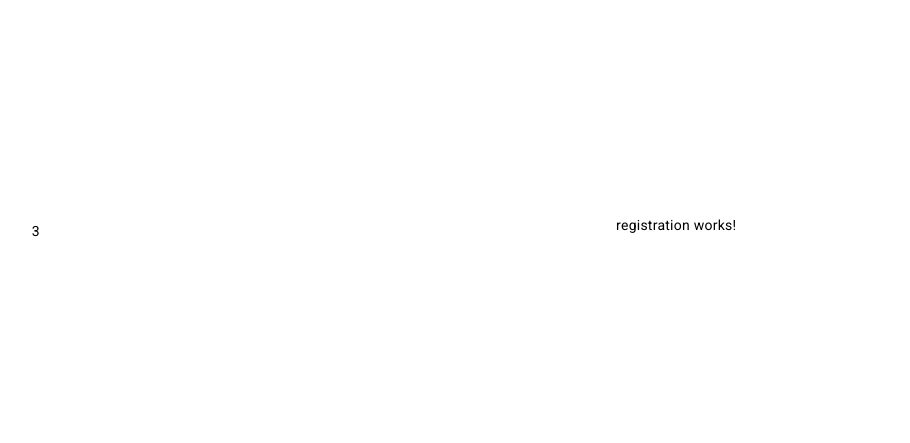
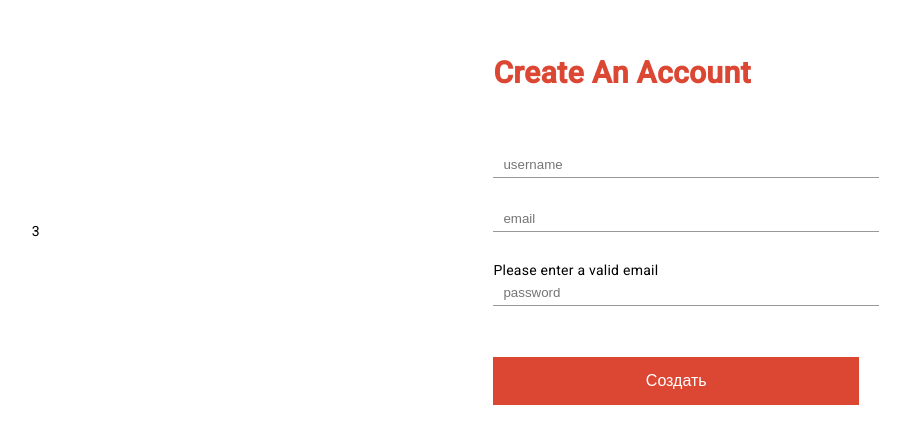
Before and after one commit to rostisluvvv/python_social_net-front, an Angular app: page / in a window 1280 px wide. Shown: the part 729-1172 px from the top of the page, without its empty margins (284-1194 px from the left). Built offline with nearby package versions, Linux system fonts and the light colour scheme.

Commit message:
change registration component

```diff
--- a/src/auth/components/registration/registration.component.css
+++ b/src/auth/components/registration/registration.component.css
@@ -0,0 +1,29 @@
+
+.create-acc {
+    color: #dc4734;
+    font-size: 30px;
+    font-weight: 800;
+    padding-bottom: 47px;
+}
+
+.single-field {
+    width: 100%;
+    border: none;
+    background-color: transparent;
+    border-bottom: 1px solid #999;
+    padding: 5px 10px;
+    margin-bottom: 28px;
+}
+
+.submit-btn {
+    font-size: 16px;
+    font-weight: 500;
+    color: #fff;
+    line-height: 1;
+    padding: 15px 20px;
+    display: block;
+    border: 1px solid transparent;
+    background-color: #dc4734;
+    width: 100%;
+    margin-top: 23px;
+}
--- a/src/auth/components/registration/registration.component.html
+++ b/src/auth/components/registration/registration.component.html
@@ -1 +1,26 @@
-<p>registration works!</p>
+<h2 class="create-acc">Create An Account</h2>
+<form class="login-form" [formGroup]="form" (ngSubmit)="submit()">
+  <span *ngIf="errorRes">
+      {{errorRes}}
+  </span>
+  <div class="login">
+    <input class="single-field" type="text" formControlName="username" placeholder="username">
+    <span class="field-error" *ngIf="form.get('username')?.touched ">
+      Please enter a valid username
+    </span>
+  </div>
+  <div class="login">
+    <input class="single-field" type="email" formControlName="email" placeholder="email">
+    <span class="field-error" *ngIf="form.get('username')?.invalid || form.get('username')?.touched ">
+      Please enter a valid email
+    </span>
+  </div>
+  <div class="registration">
+    <input class="single-field" type="password" formControlName="password" placeholder="password">
+    <span *ngIf="form.get('password')?.touched">
+      Please enter password
+    </span>
+  </div>
+
+  <button class="submit-btn" type="submit" [disabled]="form.invalid">Создать</button>
+</form>
--- a/src/auth/components/registration/registration.component.ts
+++ b/src/auth/components/registration/registration.component.ts
@@ -1,10 +1,45 @@
-import { Component } from '@angular/core';
+import { Component, OnInit } from '@angular/core';
+import { FormControl, FormGroup, Validators } from '@angular/forms';
+import { AuthService } from '../../auth.service';
+import { Subscription } from 'rxjs';
+
+
 
 @Component({
   selector: 'app-registration',
   templateUrl: './registration.component.html',
   styleUrls: ['./registration.component.css']
 })
-export class RegistrationComponent {
+export class RegistrationComponent implements OnInit {
+
+  form: FormGroup
+  aSub: Subscription;
+  errorRes: object | null = null
+
+
+  constructor(private authService: AuthService) { }
+
+  ngOnInit(): void {
+      this.form = new FormGroup({
+      username: new FormControl(
+        null, [Validators.required]
+      ),
+      email: new FormControl(
+        null, [Validators.required, Validators.email]
+      ),
+      password: new FormControl(
+        null, [Validators.required, Validators.minLength(8)]
+      ),
+    });
+  }
+
+  submit (): void {
+
+    this.aSub = this.authService.registration(this.form.value).subscribe(
+      res => alert('Send email'),
+      error => console.log(error.error)
+    );
+
+  }
 
 }
```
